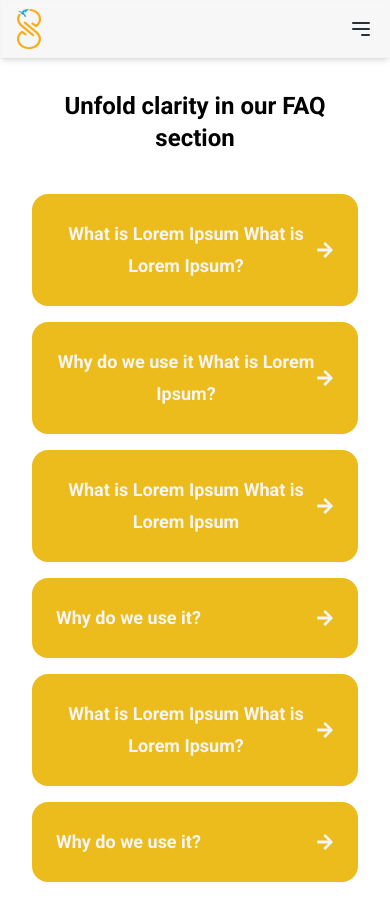
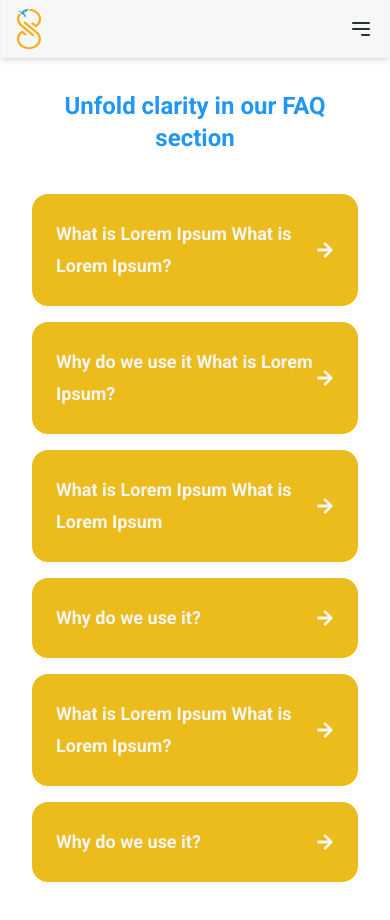
Before and after one commit to ChrissieDk/Settl-React-PWA, a React (Create React App) app: page /Settl-React-PWA/AboutUs in a window 390 px wide. Shown: the top 920 px of the page. Built offline with nearby package versions, Linux system fonts and the light colour scheme; no server answers.

Commit message:
samll style updates

```diff
--- a/src/AboutUs.tsx
+++ b/src/AboutUs.tsx
@@ -50,11 +50,12 @@ const AboutUs = () => {
   };
 
   return (
+    // FAQS
     <section className="p-8 lg:pt-18 lg:px-20 pb-lg-0 2xl:px-0 2xl:max-w-7xl mx-auto">
-      <div className="text-2xl lg:text-5xl font-bold mb-10">
+      <div className="text-2xl lg:text-5xl font-bold mb-10 text-blue-500">
         Unfold clarity in our FAQ section
       </div>
-      <div className="mt-8 lg:px-36 text-lg">
+      <div className="mt-8 lg:px-36 text-lg text-left">
         {faqData.map((item) => (
           <div key={item.id} className="mb-4">
             <div
--- a/src/HomePage.tsx
+++ b/src/HomePage.tsx
@@ -211,13 +211,13 @@ const HomePage = () => {
                 </div>
                 <div className="relative flex items-center">
                   <Slider
-                    trackStyle={{ backgroundColor: "blue", height: 7 }}
-                    railStyle={{ backgroundColor: "lightblue", height: 7 }}
+                    trackStyle={{ backgroundColor: "blue", height: 8 }}
+                    railStyle={{ backgroundColor: "lightblue", height: 8 }}
                     handleStyle={{
                       borderColor: "blue",
                       height: 15,
                       width: 15,
-                      marginLeft: -7,
+                      marginLeft: -2,
                       marginTop: -4,
                       backgroundColor: "blue",
                     }}
@@ -225,6 +225,7 @@ const HomePage = () => {
                     min={0}
                     max={5}
                     step={1}
+                    dots={true}
                     onChange={(newValue) =>
                       onChangeEventTriggered(index, newValue)
                     }
```
